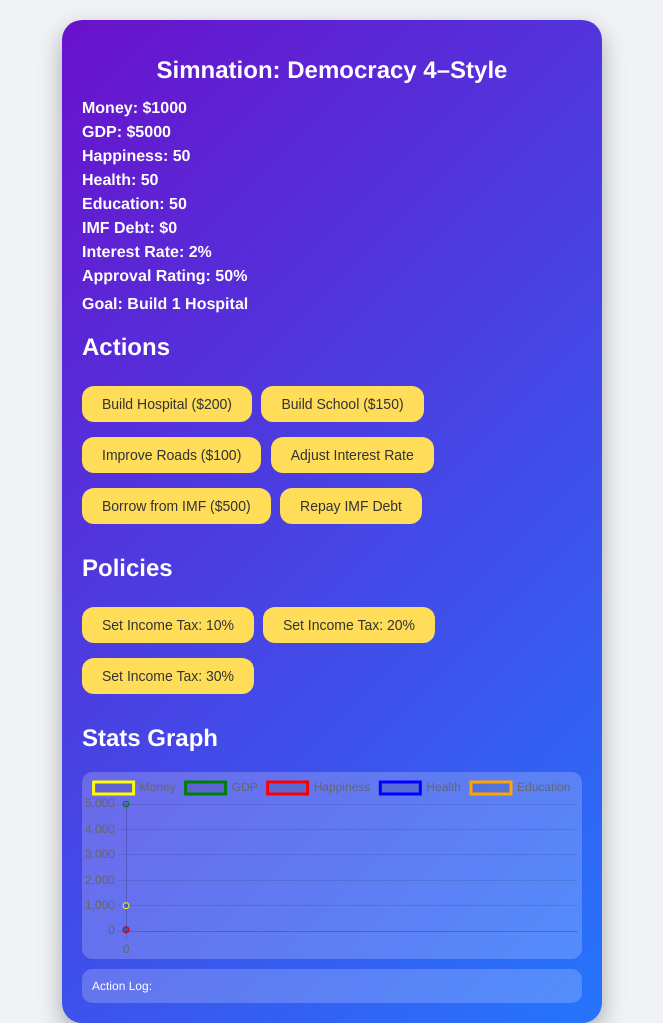
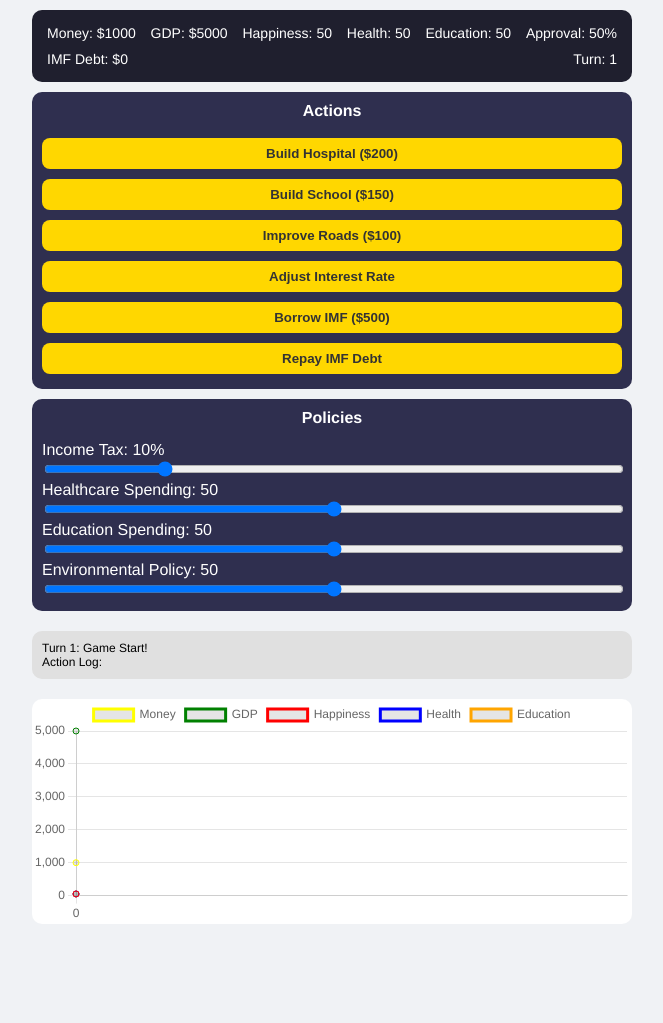
Before and after one commit to andrae101/Simnation-, a plain HTML site: page index.html in a window 1280 px wide. Shown: the top 1023 px of the page, without its empty margins (308-971 px from the left). After the commit the page ends 934 px from the top, so only its background shows below. Drawn offline with nearby package versions, Linux system fonts and the light colour scheme.

Commit message:
Update index.html
Signed-off-by: andrae101 <cunninghamandrae34@gmail.com>

```diff
--- a/index.html
+++ b/index.html
@@ -3,212 +3,167 @@
 <head>
 <meta charset="UTF-8">
 <meta name="viewport" content="width=device-width, initial-scale=1.0">
-<title>Simnation: Democracy 4–Style Simulator</title>
+<title>Simnation: Democracy 4–Style Dashboard</title>
 <style>
 body {
   margin: 0;
   font-family: 'Helvetica Neue', sans-serif;
   background: #f0f2f5;
+}
+#dashboard {
   display: flex;
-  justify-content: center;
-  align-items: flex-start;
-  min-height: 100vh;
-  padding: 20px;
+  flex-direction: column;
+  max-width: 600px;
+  margin: 0 auto;
+  padding: 10px;
 }
-#game-container {
-  width: 95%;
-  max-width: 500px;
-  background: linear-gradient(135deg, #6a11cb, #2575fc);
+#stats-bar {
+  display: flex;
+  flex-wrap: wrap;
+  justify-content: space-between;
+  background: #1f1f2e;
   color: white;
-  border-radius: 20px;
-  padding: 20px;
-  box-shadow: 0 10px 25px rgba(0,0,0,0.3);
+  padding: 10px;
+  border-radius: 10px;
+  margin-bottom: 10px;
+  font-size: 14px;
 }
-h1 { font-size: 24px; text-align: center; margin-bottom: 15px; }
-.stat, #approval { margin: 6px 0; font-weight: bold; }
-button {
-  padding: 10px 20px;
-  margin: 5px 5px 10px 0;
-  border: none;
-  border-radius: 12px;
-  font-size: 14px;
-  cursor: pointer;
-  background-color: #ffdd59;
-  color: #333;
-  transition: transform 0.2s, background-color 0.2s;
-}
-button:hover { background-color: #ffd700; transform: scale(1.05); }
-#log { margin-top: 10px; background: rgba(255,255,255,0.2); padding: 10px; border-radius: 10px; max-height: 120px; overflow-y: auto; font-size: 12px; text-align: left;}
-#goal { font-weight: bold; margin: 10px 0; font-size: 16px; }
-.policy { margin:5px 0; font-size:14px;}
-canvas { background: rgba(255,255,255,0.2); border-radius:10px; margin-top:10px;}
+.stat { margin: 5px; }
+#main-panel { display: flex; flex-direction: column; gap: 10px; }
+.panel { background: #2f2f4f; padding: 10px; border-radius: 10px; color: white; }
+h2 { margin-top: 0; font-size: 16px; text-align: center; }
+button { width: 100%; margin: 5px 0; padding: 8px; border-radius: 8px; border: none; background-color: #ffd700; color: #333; font-weight: bold; cursor: pointer; transition: transform 0.2s; }
+button:hover { transform: scale(1.05); background-color: #ffea00; }
+#log { background: #e0e0e0; color: #000; padding: 10px; border-radius: 10px; max-height: 150px; overflow-y: auto; font-size: 12px; margin-top: 10px; }
+input[type=range] { width: 100%; }
+canvas { margin-top: 10px; background: #fff; border-radius: 10px; }
 </style>
 </head>
 <body>
 
-<div id="game-container">
-<h1>Simnation: Democracy 4–Style</h1>
+<div id="dashboard">
+  <div id="stats-bar">
+    <div class="stat" id="money">Money: $1000</div>
+    <div class="stat" id="gdp">GDP: $5000</div>
+    <div class="stat" id="happiness">Happiness: 50</div>
+    <div class="stat" id="health">Health: 50</div>
+    <div class="stat" id="education">Education: 50</div>
+    <div class="stat" id="approval">Approval: 50%</div>
+    <div class="stat" id="imf">IMF Debt: $0</div>
+    <div class="stat" id="turn">Turn: 1</div>
+  </div>
 
-<div class="stat" id="money-display">Money: $1000</div>
-<div class="stat" id="gdp-display">GDP: $5000</div>
-<div class="stat" id="happiness-display">Happiness: 50</div>
-<div class="stat" id="health-display">Health: 50</div>
-<div class="stat" id="education-display">Education: 50</div>
-<div class="stat" id="imf-display">IMF Debt: $0</div>
-<div class="stat" id="interest-display">Interest Rate: 2%</div>
-<div class="stat" id="approval">Approval Rating: 50%</div>
-
-<div id="goal">Goal: Build 1 Hospital</div>
-
+  <div id="main-panel">
+    <div class="panel" id="actions">
       <h2>Actions</h2>
       <button onclick="buildHospital()">Build Hospital ($200)</button>
       <button onclick="buildSchool()">Build School ($150)</button>
       <button onclick="improveRoads()">Improve Roads ($100)</button>
       <button onclick="adjustInterest()">Adjust Interest Rate</button>
-<button onclick="borrowIMF()">Borrow from IMF ($500)</button>
+      <button onclick="borrowIMF()">Borrow IMF ($500)</button>
       <button onclick="repayIMF()">Repay IMF Debt</button>
-
-<h2>Policies</h2>
-<div class="policy">
-  <button onclick="setTax(10)">Set Income Tax: 10%</button>
-  <button onclick="setTax(20)">Set Income Tax: 20%</button>
-  <button onclick="setTax(30)">Set Income Tax: 30%</button>
     </div>
 
-<h2>Stats Graph</h2>
+    <div class="panel" id="policies">
+      <h2>Policies</h2>
+      <label>Income Tax: <span id="taxValue">10%</span></label>
+      <input type="range" min="0" max="50" value="10" id="taxSlider" oninput="updateTax(this.value)">
+      <label>Healthcare Spending: <span id="healthValue">50</span></label>
+      <input type="range" min="0" max="100" value="50" id="healthSlider" oninput="updateHealthcare(this.value)">
+      <label>Education Spending: <span id="eduValue">50</span></label>
+      <input type="range" min="0" max="100" value="50" id="eduSlider" oninput="updateEducation(this.value)">
+      <label>Environmental Policy: <span id="envValue">50</span></label>
+      <input type="range" min="0" max="100" value="50" id="envSlider" oninput="updateEnvironment(this.value)">
+    </div>
+
+    <div id="log" class="panel">Action Log:</div>
     <canvas id="statsChart" width="400" height="150"></canvas>
-
-<div id="log">Action Log:</div>
+  </div>
 </div>
 
 <script src="https://cdn.jsdelivr.net/npm/chart.js"></script>
 <script>
 // Variables
-let money = 1000;
-let gdp = 5000;
-let happiness = 50;
-let health = 50;
-let education = 50;
-let imfDebt = 0;
-let interestRate = 2;
-let approval = 50;
-let taxRate = 10;
+let money=1000, gdp=5000, happiness=50, health=50, education=50;
+let imfDebt=0, interestRate=2, approval=50, turn=1;
+let incomeTax=10, healthcare=50, educationSpend=50, environment=50;
+let goals=[{text:"Build 1 Hospital", type:"hospital", completed:false, reward:50},
+           {text:"Build 1 School", type:"school", completed:false, reward:40},
+           {text:"Improve Roads", type:"roads", completed:false, reward:30}];
+let currentGoalIndex=0;
+let statsChart;
 
-// Goal system
-let goals = [
-  {text:"Build 1 Hospital", type:"hospital", completed:false, reward:50},
-  {text:"Build 1 School", type:"school", completed:false, reward:40},
-  {text:"Improve Roads", type:"roads", completed:false, reward:30}
-];
-let currentGoalIndex = 0;
-
-function updateGoal(){
-  if(currentGoalIndex<goals.length){
-    document.getElementById("goal").innerText = "Goal: "+goals[currentGoalIndex].text;
-  } else {
-    document.getElementById("goal").innerText = "All goals completed!";
-  }
-}
-
-// Display update
+// Update display
 function updateDisplay(){
-  document.getElementById("money-display").innerText = "Money: $"+money;
-  document.getElementById("gdp-display").innerText = "GDP: $"+gdp;
-  document.getElementById("happiness-display").innerText = "Happiness: "+happiness;
-  document.getElementById("health-display").innerText = "Health: "+health;
-  document.getElementById("education-display").innerText = "Education: "+education;
-  document.getElementById("imf-display").innerText = "IMF Debt: $"+imfDebt;
-  document.getElementById("interest-display").innerText = "Interest Rate: "+interestRate+"%";
-  document.getElementById("approval").innerText = "Approval Rating: "+approval+"%";
-  updateGoal();
+  document.getElementById("money").innerText="Money: $"+money;
+  document.getElementById("gdp").innerText="GDP: $"+gdp;
+  document.getElementById("happiness").innerText="Happiness: "+happiness;
+  document.getElementById("health").innerText="Health: "+health;
+  document.getElementById("education").innerText="Education: "+education;
+  document.getElementById("approval").innerText="Approval: "+approval+"%";
+  document.getElementById("imf").innerText="IMF Debt: $"+imfDebt;
+  document.getElementById("turn").innerText="Turn: "+turn;
 }
 
 // Log
-function logAction(text){
-  const logDiv = document.getElementById("log");
-  logDiv.innerHTML = text+"<br>"+logDiv.innerHTML;
-}
+function logAction(text){const logDiv=document.getElementById("log"); logDiv.innerHTML="Turn "+turn+": "+text+"<br>"+logDiv.innerHTML;}
 
-// Random Events
-function randomEvent(){
-  const events = [
+// Random events
+function randomEvent(){const events=[
   {text:"Economic boom! +$200 money, +5 happiness", action:()=>{money+=200;happiness+=5;}},
   {text:"Protests! -10 happiness, -$100 money", action:()=>{happiness-=10;money-=100;}},
   {text:"Natural disaster! -20 health, -$150 money", action:()=>{health-=20;money-=150;}},
   {text:"Political scandal! -5 approval, -$50 money", action:()=>{approval-=5;money-=50;}}
-  ];
-  if(Math.random()<0.3){
-    const e = events[Math.floor(Math.random()*events.length)];
-    e.action();
-    logAction("Random Event: "+e.text);
-  }
+]; if(Math.random()<0.3){const e=events[Math.floor(Math.random()*events.length)]; e.action(); logAction("Random Event: "+e.text);}}
+
+// Goal check
+function checkGoal(type){if(currentGoalIndex<goals.length && goals[currentGoalIndex].type===type && !goals[currentGoalIndex].completed){goals[currentGoalIndex].completed=true; money+=goals[currentGoalIndex].reward; logAction("Goal Completed: "+goals[currentGoalIndex].text+" (+$"+goals[currentGoalIndex].reward+")"); currentGoalIndex++;}}
+
+// Actions
+function buildHospital(){if(money>=200){money-=200; health+=15; happiness+=5; gdp+=50; logAction("Hospital built!"); checkGoal("hospital"); endTurn();}else{alert("Not enough money!");}}
+function buildSchool(){if(money>=150){money-=150; education+=15; happiness+=3; gdp+=40; logAction("School built!"); checkGoal("school"); endTurn();}else{alert("Not enough money!");}}
+function improveRoads(){if(money>=100){money-=100; happiness+=2; gdp+=30; logAction("Roads improved!"); checkGoal("roads"); endTurn();}else{alert("Not enough money!");}}
+
+// Central Bank
+function adjustInterest(){let newRate=prompt("Set interest rate 0-10%",interestRate); newRate=parseFloat(newRate); if(!isNaN(newRate)&&newRate>=0&&newRate<=10){interestRate=newRate; logAction("Interest set to "+interestRate+"%"); endTurn();}else{alert("Invalid rate!");}}
+
+// IMF
+function borrowIMF(){money+=500; imfDebt+=500; logAction("Borrowed $500 from IMF"); endTurn();}
+function repayIMF(){if(money>=imfDebt && imfDebt>0){money-=imfDebt; logAction("Repaid IMF Debt: $"+imfDebt); imfDebt=0; endTurn();} else if(imfDebt===0){alert("No IMF debt.");} else {alert("Not enough money!");}}
+
+// Sliders
+function updateTax(val){incomeTax=parseInt(val); document.getElementById("taxValue").innerText=val+"%";}
+function updateHealthcare(val){healthcare=parseInt(val); document.getElementById("healthValue").innerText=val;}
+function updateEducation(val){educationSpend=parseInt(val); document.getElementById("eduValue").innerText=val;}
+function updateEnvironment(val){environment=parseInt(val); document.getElementById("envValue").innerText=val;}
+
+// Apply policies per turn
+function applyPolicies(){
+  let taxMoney = Math.floor(gdp*incomeTax/100);
+  money += taxMoney;
+  happiness -= incomeTax/10;
+  health += Math.floor(healthcare/10);
+  money -= Math.floor(healthcare/5);
+  education += Math.floor(educationSpend/10);
+  approval += Math.floor(educationSpend/20);
+  happiness += Math.floor(environment/20);
+  gdp -= Math.floor(environment/10);
 }
 
-// Goal check
-function checkGoal(type){
-  if(currentGoalIndex<goals.length && goals[currentGoalIndex].type===type && !goals[currentGoalIndex].completed){
-    goals[currentGoalIndex].completed=true;
-    money+=goals[currentGoalIndex].reward;
-    logAction("Goal Completed: "+goals[currentGoalIndex].text+" (+$"+goals[currentGoalIndex].reward+")");
-    currentGoalIndex++;
-  }
-}
+// Approval
+function updateApproval(){approval=Math.floor((happiness+education+health)/3);}
 
-// Actions
-function buildHospital(){ if(money>=200){ money-=200; health+=15; happiness+=5; gdp+=50; logAction("Hospital built!"); checkGoal("hospital"); randomEvent(); updateDisplay(); } else {alert("Not enough money!");} }
-function buildSchool(){ if(money>=150){ money-=150; education+=15; happiness+=3; gdp+=40; logAction("School built!"); checkGoal("school"); randomEvent(); updateDisplay(); } else {alert("Not enough money!");} }
-function improveRoads(){ if(money>=100){ money-=100; happiness+=2; gdp+=30; logAction("Roads improved!"); checkGoal("roads"); randomEvent(); updateDisplay(); } else {alert("Not enough money!");} }
+// End turn
+function endTurn(){turn++; randomEvent(); applyPolicies(); updateApproval(); updateDisplay(); updateChart(); if(turn%10===0) election();}
 
-// Central Bank
-function adjustInterest(){ let newRate=prompt("Set new interest rate (0-10%):",interestRate); newRate=parseFloat(newRate); if(!isNaN(newRate)&&newRate>=0&&newRate<=10){ interestRate=newRate; logAction("Interest rate set to "+interestRate+"%"); gdp+=Math.floor((5-interestRate)*10); randomEvent(); updateDisplay(); } else {alert("Invalid rate!");} }
+// Election
+function election(){logAction("ELECTION! Approval: "+approval+"%"); if(approval>=50){logAction("Won election! +$200, +$100 GDP"); money+=200; gdp+=100;} else{logAction("Lost election! -$100, -5 happiness"); money-=100; happiness-=5;}}
 
-// IMF
-function borrowIMF(){ money+=500; imfDebt+=500; logAction("Borrowed $500 from IMF"); randomEvent(); updateDisplay(); }
-function repayIMF(){ if(money>=imfDebt && imfDebt>0){ money-=imfDebt; logAction("Repaid IMF Debt: $"+imfDebt); imfDebt=0; randomEvent(); updateDisplay(); } else if(imfDebt===0){alert("No IMF debt to repay.");} else {alert("Not enough money!");} }
-
-// Policies
-function setTax(rate){ taxRate=rate; money+=Math.floor(gdp*rate/100); happiness-=rate/10; logAction("Income tax set to "+rate+"%, collected $"+Math.floor(gdp*rate/100)); updateDisplay(); }
-
-// Approval system (simple)
-function updateApproval(){ approval=Math.floor((happiness+education+health)/3); updateDisplay(); }
-
-// Stats Graph
-let statsChart;
-function updateChart(){
-  const ctx = document.getElementById('statsChart').getContext('2d');
-  if(!statsChart){
-    statsChart = new Chart(ctx,{
-      type:'line',
-      data:{
-        labels: [0],
-        datasets:[
-          {label:'Money', data:[money], borderColor:'yellow', fill:false},
-          {label:'GDP', data:[gdp], borderColor:'green', fill:false},
-          {label:'Happiness', data:[happiness], borderColor:'red', fill:false},
-          {label:'Health', data:[health], borderColor:'blue', fill:false},
-          {label:'Education', data:[education], borderColor:'orange', fill:false}
-        ]
-      },
-      options:{responsive:true, animation:false, scales:{y:{beginAtZero:true}}}
-    });
-  } else {
-    statsChart.data.labels.push(statsChart.data.labels.length);
-    statsChart.data.datasets[0].data.push(money);
-    statsChart.data.datasets[1].data.push(gdp);
-    statsChart.data.datasets[2].data.push(happiness);
-    statsChart.data.datasets[3].data.push(health);
-    statsChart.data.datasets[4].data.push(education);
-    statsChart.update();
-  }
-}
-
-// Update chart every action
-const originalLogAction = logAction;
-logAction = function(text){ originalLogAction(text); updateApproval(); updateChart(); };
+// Chart
+function updateChart(){const ctx=document.getElementById('statsChart').getContext('2d'); if(!statsChart){statsChart=new Chart(ctx,{type:'line',data:{labels:[0],datasets:[{label:'Money', data:[money], borderColor:'yellow', fill:false},{label:'GDP', data:[gdp], borderColor:'green', fill:false},{label:'Happiness', data:[happiness], borderColor:'red', fill:false},{label:'Health', data:[health], borderColor:'blue', fill:false},{label:'Education', data:[education], borderColor:'orange', fill:false}]},options:{responsive:true,animation:false,scales:{y:{beginAtZero:true}}}});} else {statsChart.data.labels.push(statsChart.data.labels.length); statsChart.data.datasets[0].data.push(money); statsChart.data.datasets[1].data.push(gdp); statsChart.data.datasets[2].data.push(happiness); statsChart.data.datasets[3].data.push(health); statsChart.data.datasets[4].data.push(education); statsChart.update();}}
 
 // Initialize
-updateDisplay();
-updateChart();
+updateDisplay(); logAction("Game Start!"); updateChart();
 </script>
 
 </body>
```
Lines whose indentation alone changed are shown as unchanged.
